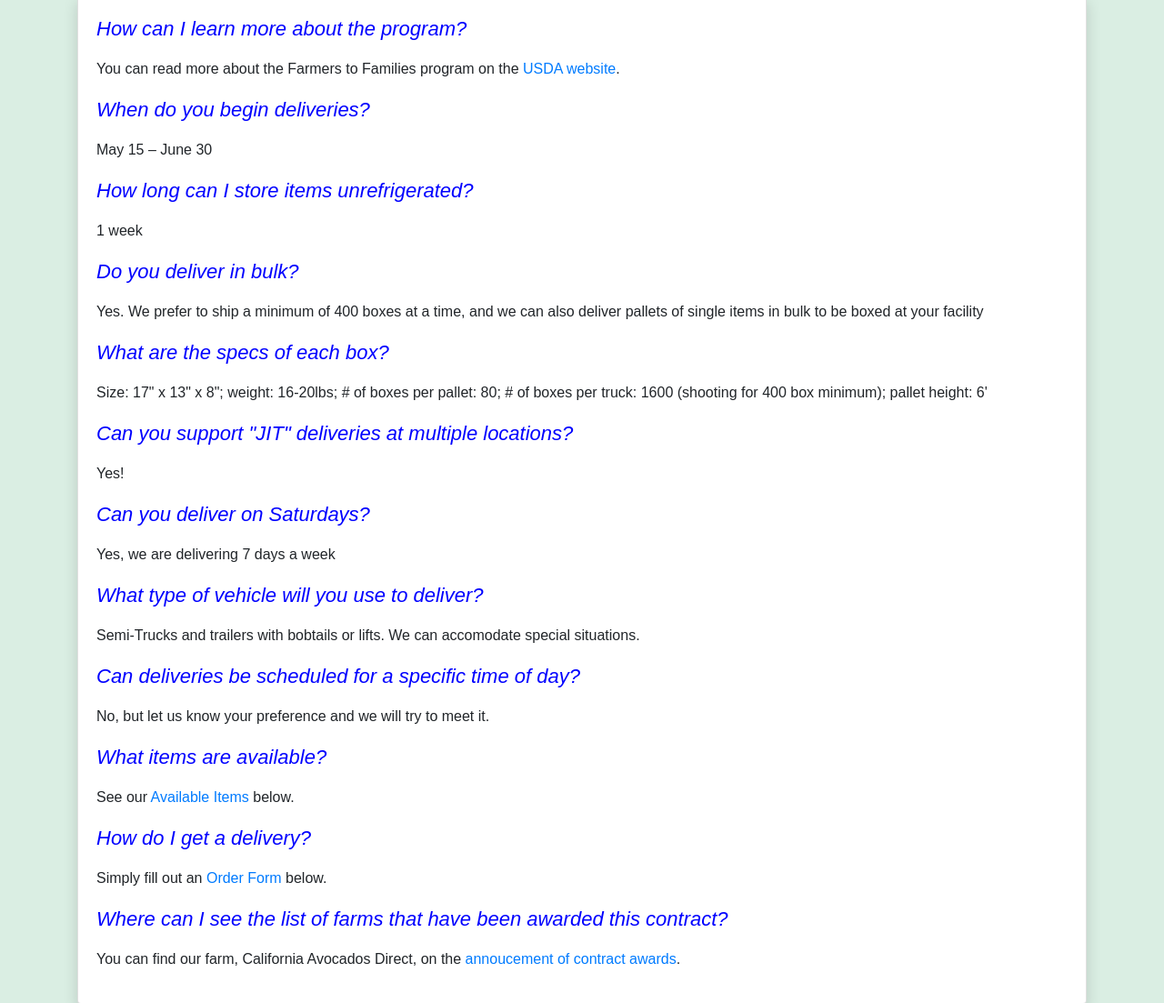
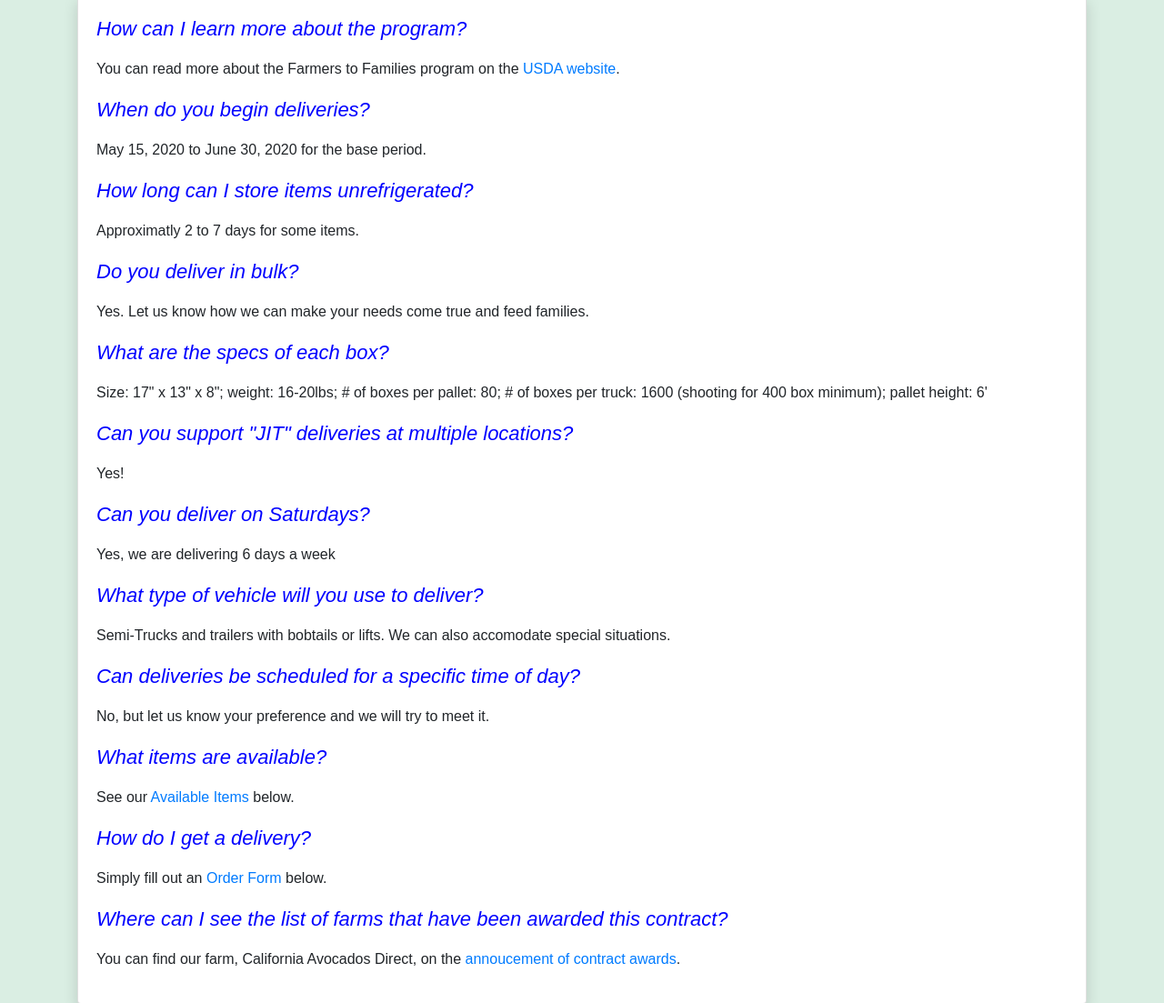
Before and after one commit to KGorham05/avacados, a plain HTML site: page index.html in a window 1280 px wide. Shown: the part 2128-3231 px from the top of the page at 91% size. Drawn offline with nearby package versions, Linux system fonts and the light colour scheme.

Commit message:
minor text changes?

```diff
--- a/index.html
+++ b/index.html
@@ -136,21 +136,19 @@
                <div class="row">
                   <div class="col-12">
                      <p class="faq-question">When do you begin deliveries?</p>
-                     <p>May 15 – June 30</p>
+                     <p>May 15, 2020 to June 30, 2020 for the base period.</p>
                   </div>
                </div>
                <div class="row">
                   <div class="col-12">
                      <p class="faq-question">How long can I store items unrefrigerated?</p>
-                     <p>1 week</p>
+                     <p>Approximatly 2 to 7 days for some items.</p>
                   </div>
                </div>
                <div class="row">
                   <div class="col-12">
                      <p class="faq-question">Do you deliver in bulk?</p>
-                     <p>Yes. We prefer to ship a minimum of 400 boxes at a time, and we can also deliver pallets of
-                        single
-                        items in bulk to be boxed at your facility</p>
+                     <p>Yes. Let us know how we can make your needs come true and feed families.</p>
                   </div>
                </div>
                <div class="row">
@@ -169,13 +167,13 @@
                <div class="row">
                   <div class="col-12">
                      <p class="faq-question">Can you deliver on Saturdays?</p>
-                     <p>Yes, we are delivering 7 days a week</p>
+                     <p>Yes, we are delivering 6 days a week</p>
                   </div>
                </div>
                <div class="row">
                   <div class="col-12">
                      <p class="faq-question">What type of vehicle will you use to deliver?</p>
-                     <p>Semi-Trucks and trailers with bobtails or lifts. We can accomodate special situations.</p>
+                     <p>Semi-Trucks and trailers with bobtails or lifts. We can also accomodate special situations.</p>
                   </div>
                </div>
                <div class="row">
@@ -287,12 +285,12 @@
                               name="501c3"></textarea>
                         </div>
                         <div class="form-group">
-                           <label for="contact-name">Contact Name</label>
+                           <label for="contact-name">Contact Name of Person Responsible for Signing Delivery Paperwork</label>
                            <input class="form-control" type="text" placeholder="Contact Name" id="contact-name"
                               name="name">
                         </div>
                         <div class="form-group">
-                           <label for="contact-phone">Contact Phone Number</label>
+                           <label for="contact-phone">Contact Phone Number (xxx-xxx-xxxx)</label>
                            <input class="form-control" type="tel" placeholder="Format as 888-888-8888" id="contact-phone"
                               pattern="[0-9]{3}-[0-9]{3}-[0-9]{4}" name="phone">
                         </div>
```
